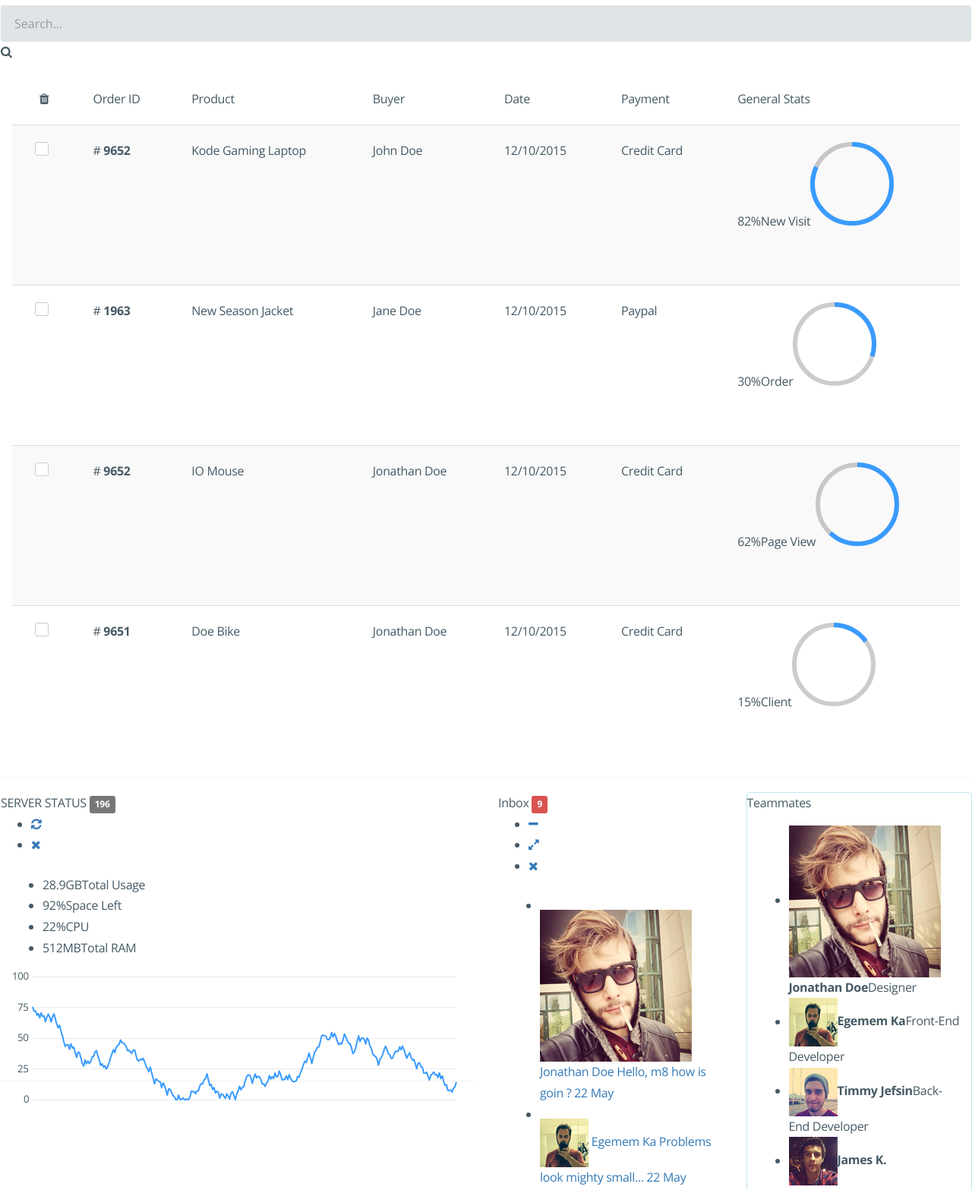
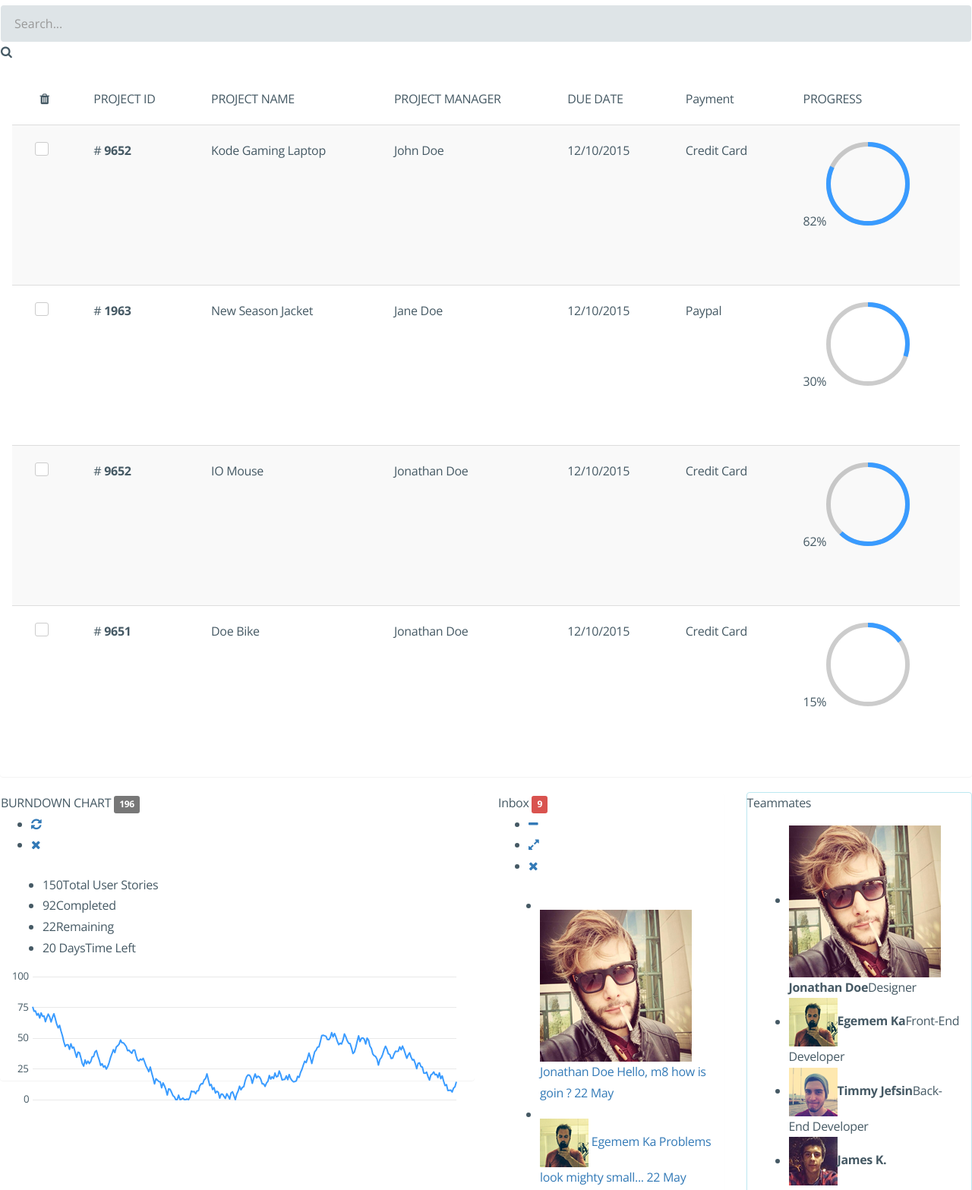
Before and after one commit to ShaTechnologies/QATheme, a plain HTML site: page HTML/developer.html in a window 1280 px wide. Shown: the part 487-2054 px from the top of the page at 76% size. Drawn offline with nearby package versions, Linux system fonts and the light colour scheme; some packages are replaced by stand-ins of ours; files whose address does not match are found by name.

```diff
--- a/HTML/developer.html
+++ b/HTML/developer.html
@@ -137,7 +137,7 @@
     <div class="col-md-12 col-lg-6" style="width:100%">
       <div class="panel panel-widget">
         <div class="panel-title">
-          LAST ORDERS <span class="label label-warning">196</span>
+          ENGAGED PROJECTS <span class="label label-warning">196</span>
           <ul class="panel-tools">
             <li><a class="icon search-tool"><i class="fa fa-search"></i></a></li>
             <li><a class="icon minimise-tool"><i class="fa fa-minus"></i></a></li>
@@ -160,12 +160,12 @@
             <thead>
             <tr>
               <td class="text-center"><i class="fa fa-trash"></i></td>
-              <td>Order ID</td>
-              <td>Product</td>
-              <td>Buyer</td>
-              <td>Date</td>
+              <td>PROJECT ID</td>
+              <td>PROJECT NAME</td>
+              <td>PROJECT MANAGER</td>
+              <td>DUE DATE</td>
               <td>Payment</td>
-              <td>General Stats</td>
+              <td>PROGRESS</td>
             </tr>
             </thead>
             <tbody>
@@ -176,7 +176,7 @@
               <td>John Doe</td>
               <td>12/10/2015</td>
               <td>Credit Card</td>
-              <td><div class="easypie margin-b-50" data-percent="82"><span>82%</span>New Visit</div></td>
+              <td><div class="easypie margin-b-50" data-percent="82"><span>82%</span></div></td>
             </tr>
             <tr>
               <td class="text-center"><div class="checkbox margin-t-0"><input id="checkbox2" type="checkbox"><label for="checkbox2"></label></div></td>
@@ -185,7 +185,7 @@
               <td>Jane Doe</td>
               <td>12/10/2015</td>
               <td>Paypal</td>
-              <td><div class="easypie margin-b-50" data-percent="30"><span>30%</span>Order</div></td>
+              <td><div class="easypie margin-b-50" data-percent="30"><span>30%</span></div></td>
             </tr>
             <tr>
               <td class="text-center"><div class="checkbox margin-t-0"><input id="checkbox3" type="checkbox"><label for="checkbox3"></label></div></td>
@@ -194,7 +194,7 @@
               <td>Jonathan Doe</td>
               <td>12/10/2015</td>
               <td>Credit Card</td>
-              <td><div class="easypie margin-b-50 margin-b-40" data-percent="62"><span>62%</span>Page View</div></td>
+              <td><div class="easypie margin-b-50 margin-b-40" data-percent="62"><span>62%</span></div></td>
             </tr>
             <tr>
               <td class="text-center"><div class="checkbox margin-t-0"><input id="checkbox4" type="checkbox"><label for="checkbox4"></label></div></td>
@@ -203,7 +203,7 @@
               <td>Jonathan Doe</td>
               <td>12/10/2015</td>
               <td>Credit Card</td>
-              <td><div class="easypie margin-b-50" data-percent="15"><span>15%</span>Client</div></td>
+              <td><div class="easypie margin-b-50" data-percent="15"><span>15%</span></div></td>
             </tr>
             </tbody>
           </table>
@@ -225,7 +225,7 @@
     <div class="col-md-12 col-lg-6">
       <div class="panel panel-widget" style="height:380px;">
         <div class="panel-title">
-          SERVER STATUS <span class="label label-default">196</span>
+          BURNDOWN CHART <span class="label label-default">196</span>
           <ul class="panel-tools panel-tools-hover">
             <li><a class="icon"><i class="fa fa-refresh"></i></a></li>
             <li><a class="icon closed-tool"><i class="fa fa-times"></i></a></li>
@@ -234,10 +234,10 @@
         <div class="panel-body">
 
           <ul class="widget-inline-list clearfix">
-            <li class="col-3 color10"><span>28.9GB</span>Total Usage</li>
-            <li class="col-3"><span>92%</span>Space Left</li>
-            <li class="col-3 color7"><span>22%</span>CPU</li>
-            <li class="col-3"><span>512MB</span>Total RAM</li>
+            <li class="col-3 color10"><span>150</span>Total User Stories</li>
+            <li class="col-3"><span>92</span>Completed</li>
+            <li class="col-3 color7"><span>22</span>Remaining</li>
+            <li class="col-3"><span>20 Days</span>Time Left</li>
           </ul>
 
           <div id="realtime" class="flotchart-placeholder" style="height:190px;"></div>
@@ -336,7 +336,7 @@
     <div class="col-md-12">
       <div class="panel panel-default">
         <div class="panel-title">
-          Row grouping
+          Raised Defects
         </div>
         <div class="panel-body table-responsive">
 
```
Also changed, not shown: HTML/project manager.html (+10 -10 lines).
